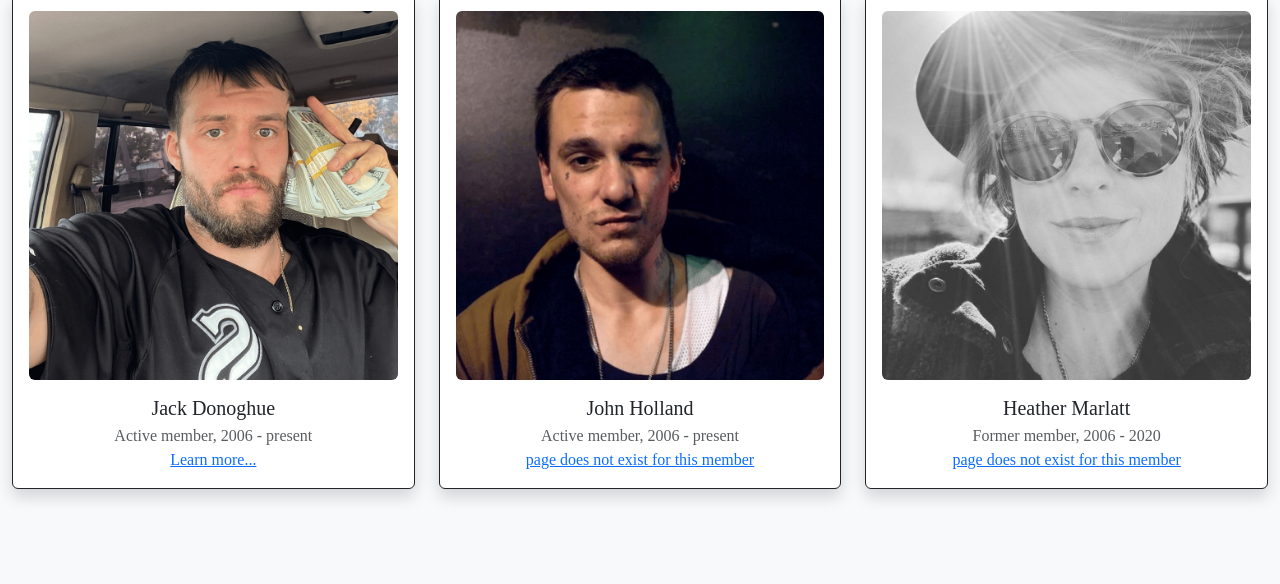
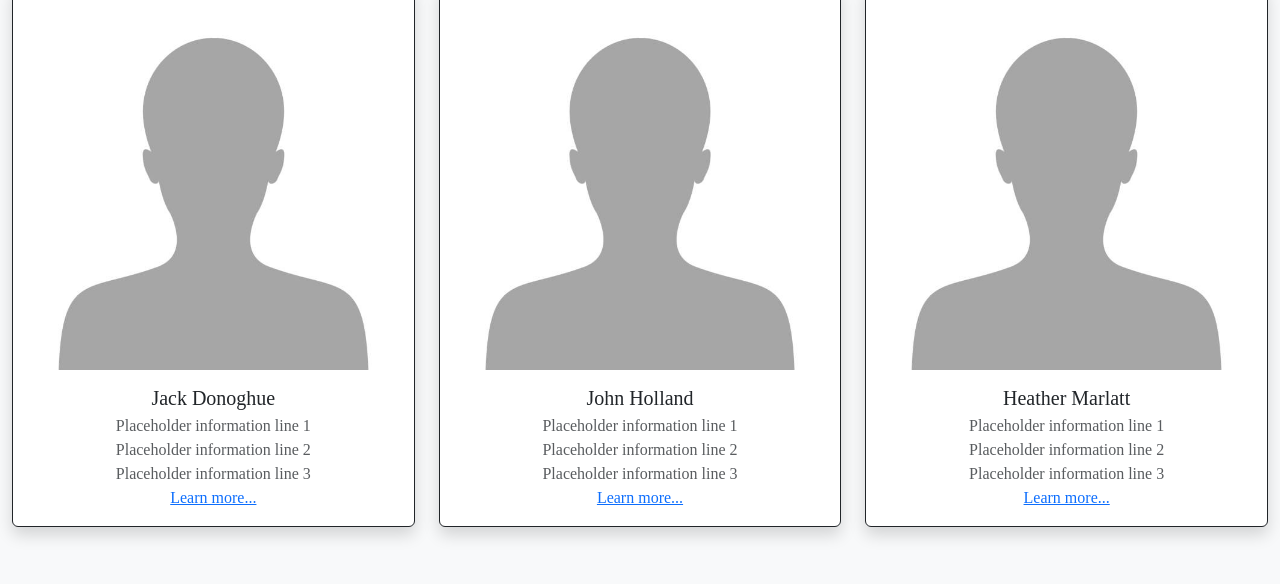
Before and after one commit to S8KR/CSCU9X5_S4LEM, a plain HTML site: page members/landing.html in a window 1280 px wide. Shown: the part 216-800 px from the top of the page. Drawn offline with nearby package versions, Linux system fonts and the light colour scheme.

Commit message:
final revision, fixed the navbar-brand to not be a link, member page adjustment also

```diff
--- a/members/landing.html
+++ b/members/landing.html
@@ -11,7 +11,7 @@
 
 <nav class="navbar navbar-expand-lg navbar-light px-4 sticky-top bg-white shadow">
   <div class="container-fluid">
-    <a class="navbar-brand" href="#"><img src="../assets/salemlogo.png" style="height: 10vh; width: auto;"></a>
+    <img class="navbar brand" src="assets/salemlogo.png" alt="Salem Logo" style="height: 10vh; width: auto;">
     <button class="navbar-toggler" type="button" data-bs-toggle="collapse" data-bs-target="#navbarSupportedContent" aria-controls="navbarSupportedContent" aria-expanded="false" aria-label="Toggle navigation">
       <span class="navbar-toggler-icon"></span>
     </button>
@@ -52,26 +52,32 @@
         <h1 class="text-center">Members</h1>
         <div class="col-md-4">
             <div class="shadow bg-white border border-dark rounded p-3 text-center">
-            <img src="../assets/jackdonoghue.png" class="img-fluid mb-3 rounded">
+            <img src="../assets/blankpfp.jpg" class="img-fluid mb-3 rounded">
             <h5 class="mb-1">Jack Donoghue</h5>
-            <p class="text-muted mb-0">Active member, 2006 - present</p>
-            <a href="jackdonoghue.html">Learn more...</a>
+            <p class="text-muted mb-0">Placeholder information line 1</p>
+            <p class="text-muted mb-0">Placeholder information line 2</p>
+            <p class="text-muted mb-0">Placeholder information line 3</p>
+            <a href="member.html">Learn more...</a>
             </div>
         </div>
         <div class="col-md-4">
             <div class="shadow bg-white border border-dark rounded p-3 text-center">
-            <img src="../assets/johnholland.png" class="img-fluid mb-3 rounded">
+            <img src="../assets/blankpfp.jpg" class="img-fluid mb-3 rounded">
             <h5 class="mb-1">John Holland</h5>
-            <p class="text-muted mb-0">Active member, 2006 - present</p>
-            <a href="#">page does not exist for this member</a>
+            <p class="text-muted mb-0">Placeholder information line 1</p>
+            <p class="text-muted mb-0">Placeholder information line 2</p>
+            <p class="text-muted mb-0">Placeholder information line 3</p>
+            <a href="member.html">Learn more...</a>
             </div>
         </div>
         <div class="col-md-4">
             <div class="shadow bg-white border border-dark rounded p-3 text-center">
-            <img src="../assets/heathermarlatt.jpg" class="img-fluid mb-3 rounded">
+            <img src="../assets/blankpfp.jpg" class="img-fluid mb-3 rounded">
             <h5 class="mb-1">Heather Marlatt</h5>
-            <p class="text-muted mb-0">Former member, 2006 - 2020</p>
-            <a href="#">page does not exist for this member</a>
+            <p class="text-muted mb-0">Placeholder information line 1</p>
+            <p class="text-muted mb-0">Placeholder information line 2</p>
+            <p class="text-muted mb-0">Placeholder information line 3</p>
+            <a href="member.html">Learn more...</a>
             </div>
         </div>
     </div>
```
Also changed, not shown: albums_eps.html (+1 -1 lines), index.html (+1 -1 lines), members/member.html (renamed from members/jackdonoghue.html, +15 -12 lines), musicvids.html (+1 -1 lines), assets/blankpfp.jpg (added), assets/heathermarlatt.jpg (deleted), assets/jackd1.webp (deleted), assets/jackd2.webp (deleted), assets/jackd3.jpg (deleted), assets/jackdonoghue.png (deleted), assets/johnholland.png (deleted).
